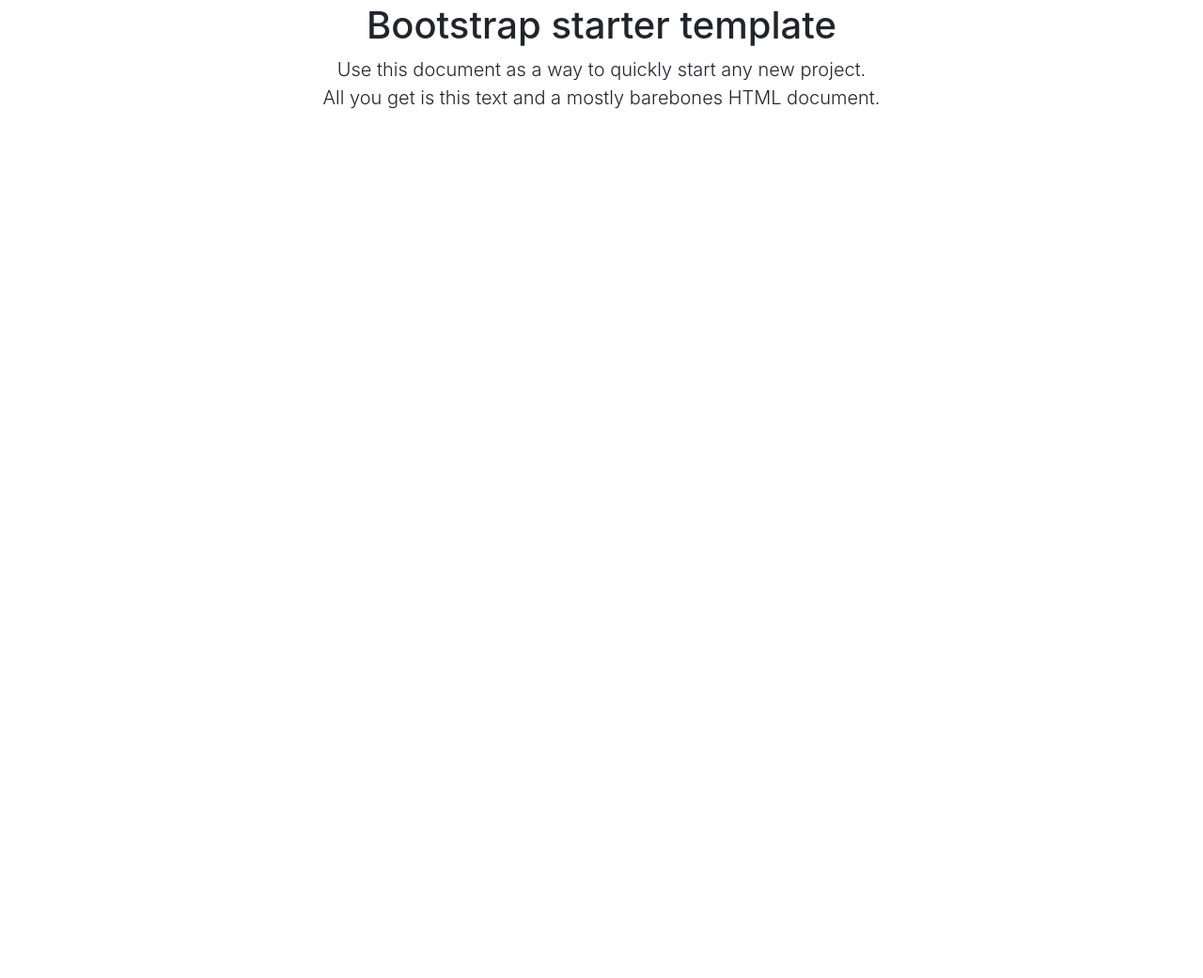
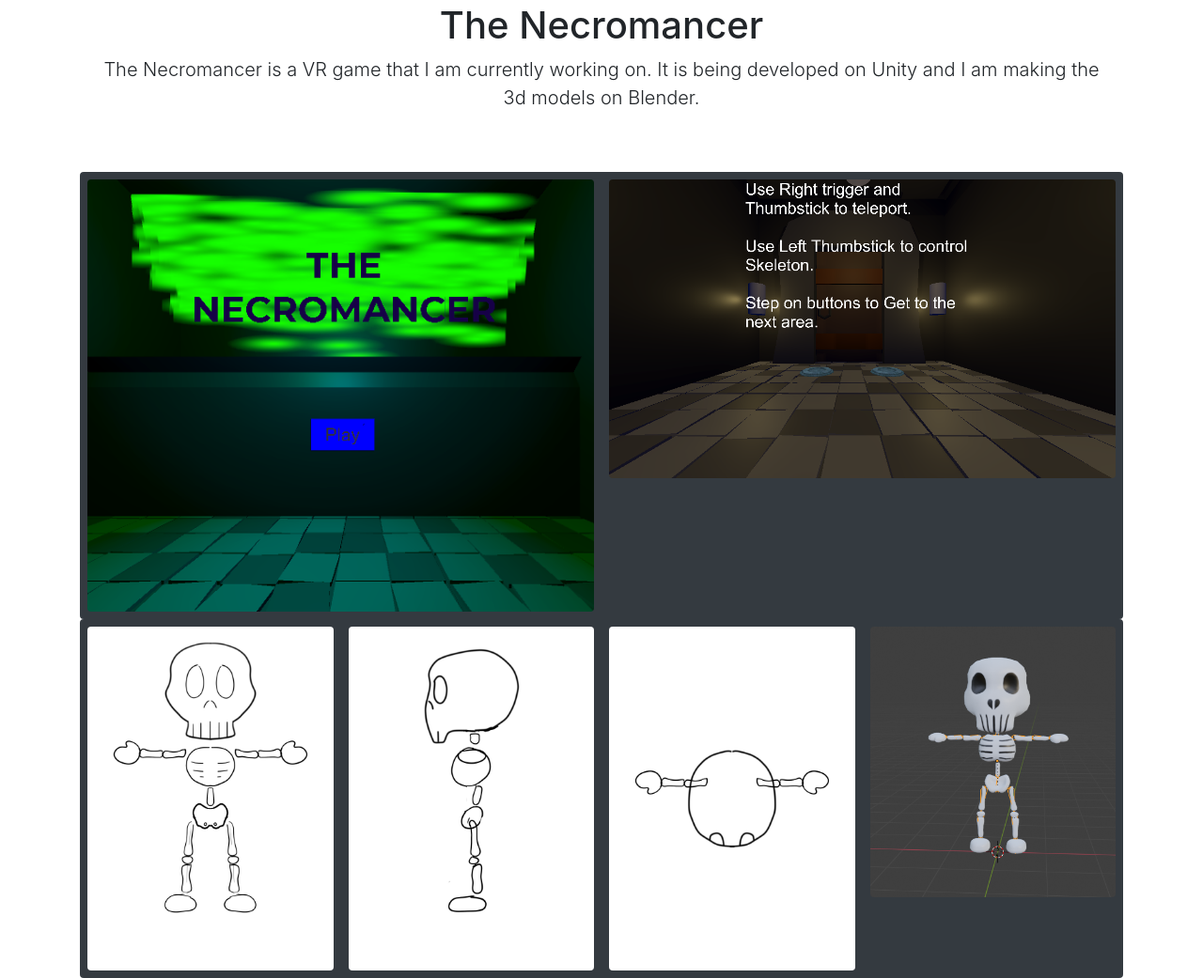
Before and after one commit to NicaRasmussen/bootstrap-test, a plain HTML site: page HTML/TheNecromancer.html in a window 1280 px wide. Shown: the part 125-1166 px from the top of the page at 94% size. Before the commit the page ends 800 px from the top, so only its background shows below. Drawn offline with nearby package versions, Linux system fonts and the light colour scheme.

Commit message:
Added content on Necromancer Game

```diff
--- a/HTML/TheNecromancer.html
+++ b/HTML/TheNecromancer.html
@@ -56,9 +56,48 @@
     <main role="main" class="container">
 
       <div class="starter-template">
-        <h1>Bootstrap starter template</h1>
-        <p class="lead">Use this document as a way to quickly start any new project.<br> All you get is this text and a mostly barebones HTML document.</p>
+        <h1> The Necromancer</h1>
+        <p class="lead">The Necromancer is a VR game that I am currently working on. It is being developed on Unity and I am making the 3d models on Blender.</p>
       </div>
+		<div class = "container container-fluid">
+			<div class = "row bg-dark rounded">
+				<div class = "col p-2">
+
+						<img class = "img-fluid rounded " src= "../images/necromancer title.PNG" alt = "Title screen of The Necromancer">
+
+
+				</div>
+				<div class = "col p-2">
+						<img class = "img-fluid rounded " src= "../images/necromancer gameplay.PNG" alt = "Title screen of The Necromancer">
+				</div>
+
+			</div>
+			<div class = "row bg-dark rounded">
+				<div class = "col p-2">
+
+						<img class = "img-fluid rounded " src= "../images/New Skeleton Front Adjusted.png" alt = "Front view of a cartoon skeleton design">
+
+
+				</div>
+				<div class = "col p-2">
+						<img class = "img-fluid rounded " src= "../images/New Skeleton Concept Side.png" alt = "Side view of a cartoon skeleton design">
+				</div>
+				<div class = "col p-2">
+
+						<img class = "img-fluid rounded " src= "../images/New Skeleton Concept Top.png" alt = "Top view of a cartoon skeleton design">
+
+
+				</div>
+				<div class = "col p-2">
+
+						<img class = "img-fluid rounded " src= "../images/necromancer skeleton.PNG" alt = "3D model of skeleton with texture added">
+
+
+				</div>
+
+			</div>
+
+		</div>
 
     </main><!-- /.container -->
 
--- a/images/_notes/dwsync.xml
+++ b/images/_notes/dwsync.xml
@@ -3,4 +3,10 @@
 <file name="Spoopkin.png" server="35.153.183.128//var/www/html/bootstrap_website/" local="132239492233984185" remote="132303355600000000" Dst="2" />
 <file name="Spoopkin_Icon.png" server="35.153.183.128//var/www/html/bootstrap_website/" local="132303349755080065" remote="132303355600000000" Dst="2" />
 <file name="Nica.jpg" server="35.153.183.128//var/www/html/bootstrap_website/" local="132275090528704449" remote="132303625600000000" Dst="2" />
+<file name="necromancer title.PNG" server="35.153.183.128//var/www/html/bootstrap_website/" local="132303667162540916" remote="132303676290000000" Dst="2" />
+<file name="necromancer gameplay.PNG" server="35.153.183.128//var/www/html/bootstrap_website/" local="132303667672413068" remote="132303676310000000" Dst="2" />
+<file name="New Skeleton Front Adjusted.png" server="35.153.183.128//var/www/html/bootstrap_website/" local="132259268205990436" remote="132303676340000000" Dst="2" />
+<file name="New Skeleton Concept Side.png" server="35.153.183.128//var/www/html/bootstrap_website/" local="132253203591866540" remote="132303676360000000" Dst="2" />
+<file name="New Skeleton Concept Top.png" server="35.153.183.128//var/www/html/bootstrap_website/" local="132253203322074263" remote="132303676370000000" Dst="2" />
+<file name="necromancer skeleton.PNG" server="35.153.183.128//var/www/html/bootstrap_website/" local="132303669742296744" remote="132303676390000000" Dst="2" />
 </dwsync>
```
Also changed, not shown: HTML/_notes/dwsync.xml (+4 -4 lines), images/New Skeleton Concept Side.png (added), images/New Skeleton Concept Top.png (added), images/New Skeleton Front Adjusted.png (added), images/necromancer gameplay.PNG (added), images/necromancer skeleton.PNG (added), images/necromancer title.PNG (added).
